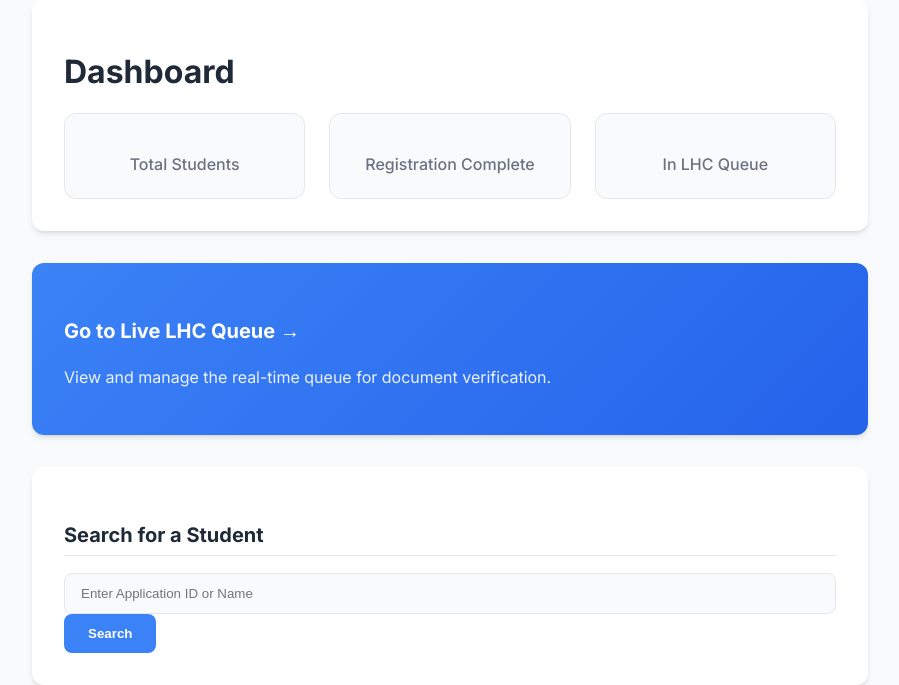
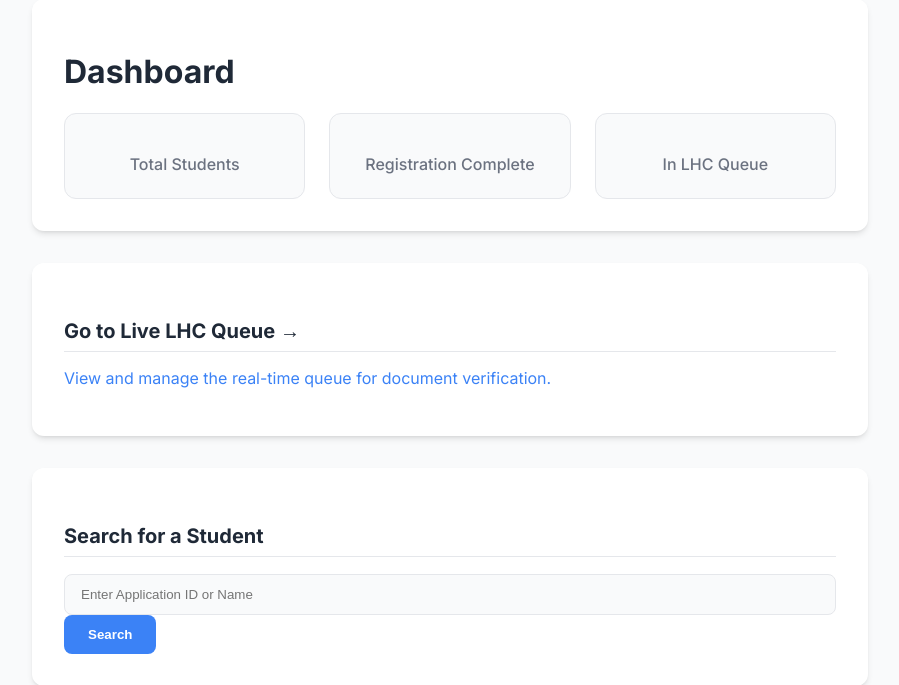
Before and after one commit to Gaurav-s-Project/UDAANHub, a Flask app: template templates/index.html in a window 1280 px wide. Shown: the part 102-787 px from the top of the page, without its empty margins (190-1089 px from the left). Run offline with Flask 3, Linux system fonts and the light colour scheme; the template is opened without the code that fills it, so the values that code supplies are empty; the visitor is signed in with stand-in values (Sample User, id 1).

Commit message:
Update style.css

```diff
--- a/static/style.css
+++ b/static/style.css
@@ -182,29 +183,6 @@ body.dark-mode #add-student-card input[readonly] {
 .flash { padding: 1rem; margin-bottom: 1.5rem; border-radius: 0.5rem; color: white; font-weight: 500; opacity: 0; animation: slideDownFadeIn 0.5s ease-out forwards; }
 .flash.error { background-color: var(--danger-color); }
 .flash.success { background-color: var(--success-color); }
-
-/* --- LHC QUEUE LINK CARD ON DASHBOARD --- */
-#lhc-queue-link-card {
-    background: linear-gradient(135deg, var(--primary-color), var(--primary-hover));
-    color: white;
-    transition: transform 0.3s ease, box-shadow 0.3s ease;
-}
-#lhc-queue-link-card:hover {
-    transform: translateY(-5px);
-    box-shadow: 0 10px 20px rgba(0,0,0,0.15);
-}
-.lhc-queue-link {
-    text-decoration: none;
-    color: white;
-    display: block;
-}
-.lhc-queue-link h2 {
-    color: white;
-    border: none;
-}
-.lhc-queue-link p {
-    opacity: 0.9;
-}
 
 /* --- LHC QUEUE & FAQ PAGE --- */
 .subtitle { color: var(--text-muted-light); margin-top: -1rem; margin-bottom: 2rem; }
```
Also changed, not shown: other parts of static/style.css (+49 -0 lines).
